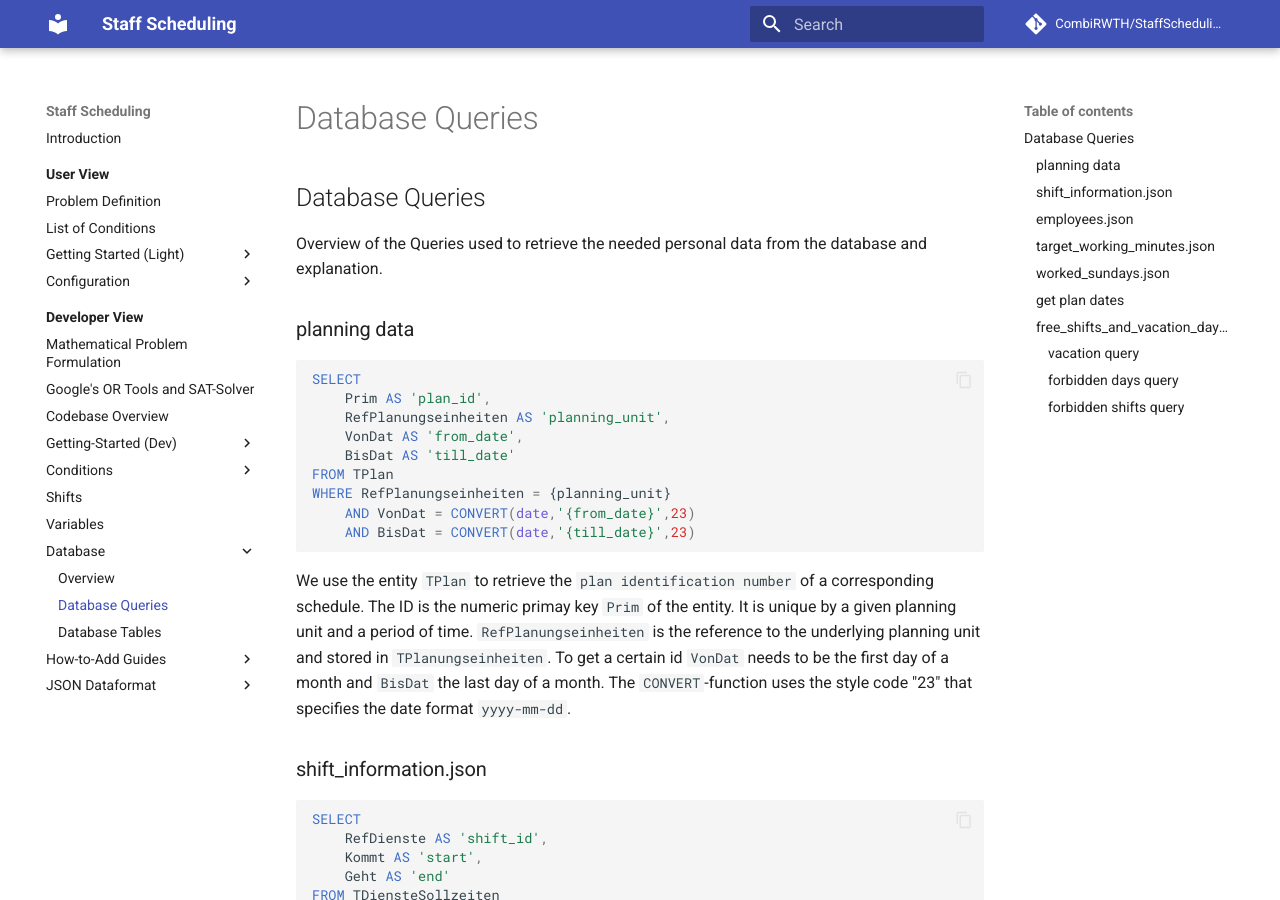
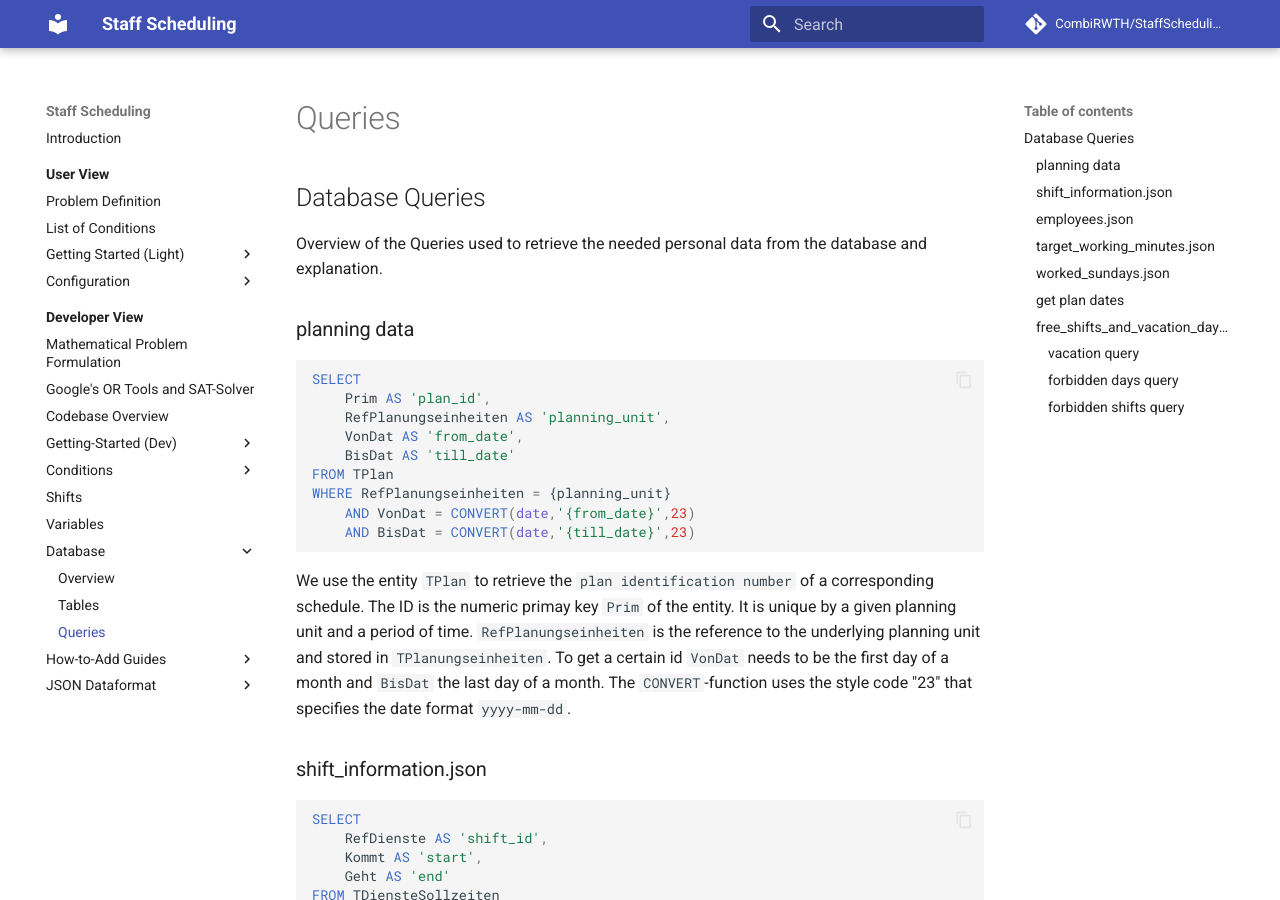
Before and after one commit to CombiRWTH/StaffScheduling, an MkDocs documentation site: the page built from docs/developer-view/database-overview/database-queries.md, in a window 1280 px wide and 900 px high. Built offline with MkDocs 1.6.1 and Material for MkDocs 9.7.7, drawn with Linux system fonts in a browser that asks for light colours; comment, search, counter and statistics services are not loaded.

Commit message:
remove wrong headlines from table of contents

```diff
--- a/mkdocs.yml
+++ b/mkdocs.yml
@@ -58,8 +58,8 @@ nav:
       - Variables: developer-view/variables.md
       - Database:
             - Overview: developer-view/database-overview/database-connection.md
-            - Database Queries: developer-view/database-overview/database-queries.md
-            - Database Tables: developer-view/database-overview/database-tables.md
+            - Tables: developer-view/database-overview/database-tables.md
+            - Queries: developer-view/database-overview/database-queries.md
       - How-to-Add Guides:
           - How to add a Constraint: developer-view/how-to-add/how-to-add-constraint.md
           - How to add a Objective: developer-view/how-to-add/how-to-add-objective.md
```
Also changed, not shown: docs/developer-view/database-overview/database-tables.md (+2 -2 lines).
